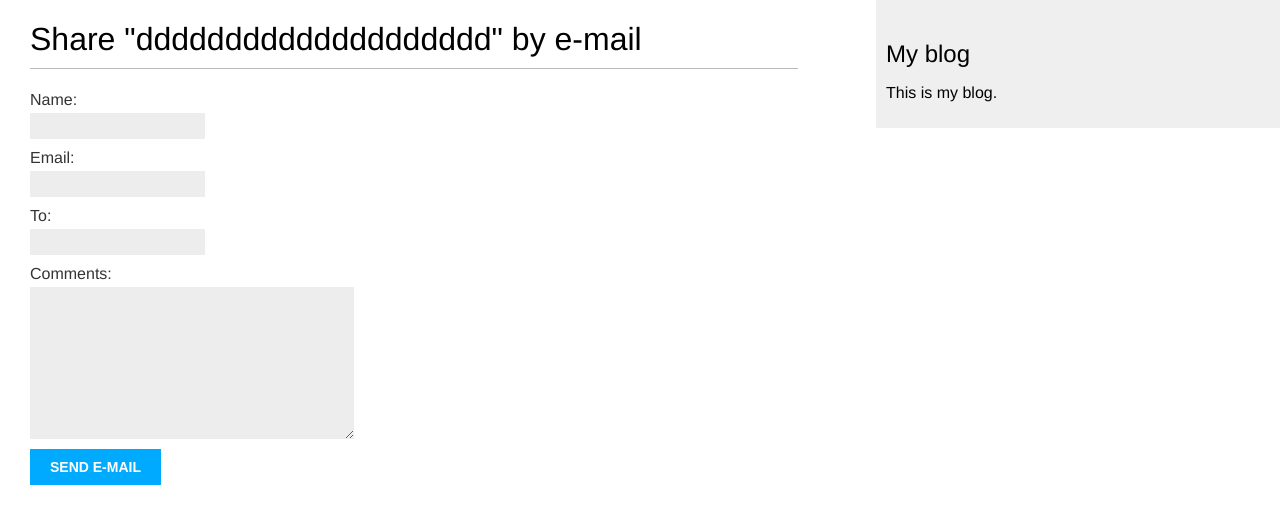
After one commit to injetlee/DjangoByExample, a Django app: page /blog/7/share/ in a window 1280 px wide. The commit adds this page. Shown: the top 524 px of the page. Run offline with Django 3.2, Linux system fonts and the light colour scheme; data comes from the database, SQL or seed files in the repository.

Commit message:
send_mail

```diff
--- /dev/null
+++ b/blog/forms.py
@@ -0,0 +1,8 @@
+from django import forms
+
+
+class EmailPostForm(forms.Form):
+    name = forms.CharField(max_length=25)
+    email = forms.EmailField()
+    to = forms.EmailField()
+    comments = forms.CharField(required=False, widget=forms.Textarea)
--- a/blog/templates/blog/post/detail.html
+++ b/blog/templates/blog/post/detail.html
@@ -7,4 +7,9 @@
   Published {{post.publish}} by {{post.author}}
 </p>
 {{post.body|linebreaks}}
+<p>
+  <a href="{% url 'blog:post_share' post.id %}">
+  share this post
+  </a>
+</p>
 {% endblock %}
--- /dev/null
+++ b/blog/templates/blog/post/share.html
@@ -0,0 +1,17 @@
+{%extends "blog/base.html" %}
+{% block title %}Share a post {% endblock %}
+{% block content %}
+  {% if sent %}
+    <h1>E-mail successfully sent</h1>
+    <p>
+    "{{post.title}}" was successfully sent to {{cd.to}}
+    </p>
+  {% else %}
+    <h1>Share "{{post.title}}" by e-mail</h1>
+    <form action="." method="post">
+      {{form.as_p}}
+      {% csrf_token %}
+      <input type="submit" value="Send e-mail">
+    </form>
+  {% endif %}
+{% endblock %}
--- a/blog/urls.py
+++ b/blog/urls.py
@@ -2,9 +2,10 @@ from django.conf.urls import url
 from . import views
 
 urlpatterns = [
-    #url(r'^$',views.post_list,name='post_list'),
-    url(r'^$',views.PostListView.as_view(),name='post_list'),
+    # url(r'^$',views.post_list,name='post_list'),
+    url(r'^$', views.PostListView.as_view(), name='post_list'),
     url(r'^(?P<year>\d{4})/(?P<month>\d{2})/(?P<day>\d{2})/(?P<post>[-\w]+)/$',
-        views.post_detail,name='post_detail'),
+        views.post_detail, name='post_detail'),
+    url(r'^(?P<post_id>\d+)/share/$', views.post_share, name='post_share'),
 
 ]
--- a/blog/views.py
+++ b/blog/views.py
@@ -2,12 +2,17 @@ from django.shortcuts import render, get_object_or_404
 from .models import Post
 from django.core.paginator import Paginator, EmptyPage, PageNotAnInteger
 from django.views.generic import ListView
+from .forms import EmailPostForm
+from django.core.mail import send_mail
 # Create your views here.
+
+
 class PostListView(ListView):
     queryset = Post.published.all()
     context_object_name = 'posts'
     paginate_by = 3
     template_name = 'blog/post/list.html'
+
 
 def post_list(request):
     posts = Post.published.all()
@@ -20,10 +25,37 @@ def post_list(request):
     except EmptyPage:
         posts = Paginator.page(paginator.num_pages)
     print(posts)
-    return render(request, 'blog/post/list.html', {'page': page, 'posts': posts})
+    return render(request, 'blog/post/list.html',
+                  {'page': page, 'posts': posts})
 
 
 def post_detail(request, year, month, day, post):
     post = get_object_or_404(Post, slug=post, status='published',
-                             publish__year=year, publish__month=month, publish__day=day)
+                             publish__year=year,
+                             publish__month=month, publish__day=day)
     return render(request, 'blog/post/detail.html', {'post': post})
+
+
+def post_share(request, post_id):
+    # Retrieve post by id
+    post = get_object_or_404(Post, id=post_id, status='published')
+    sent = False
+    if request.method == 'POST':
+        # Form was submitted
+        form = EmailPostForm(request.POST)
+        if form.is_valid():
+            cd = form.cleaned_data
+            post_url = request.build_absolute_uri(post.get_absolute_url())
+            subject = '{}({}) 关于学习 "{}"'.format(
+                cd['name'], cd['email'], post.title)
+            message = 'Read "{}" at {}\n\n{}\'s comments:{}'.format(
+                post.title, '学习', cd['name'], cd['comments'])
+            print(message)
+            print('*******************')
+            print(subject)
+            send_mail(subject, message, 'liyingjie26@126.com', [cd['to']])
+            sent = True
+    else:
+        form = EmailPostForm()
+    return render(request, 'blog/post/share.html',
+                  {'post': post, 'form': form, 'sent': sent})
--- a/mysite/settings.py
+++ b/mysite/settings.py
@@ -101,3 +101,9 @@ USE_TZ = True
 # https://docs.djangoproject.com/en/1.8/howto/static-files/
 
 STATIC_URL = '/static/'
+
+EMAIL_HOST = 'smtp.126.com'
+EMAIL_HOST_USER = 'liyingjie26@126.com'
+EMAIL_HOST_PASSWORD = 'ipnumkmbpiyteftt'
+EMAIL_PORT = 465
+EMAIL_USE_SSL = True
```
Also changed, not shown: blog/models.py (+18 -7 lines).
